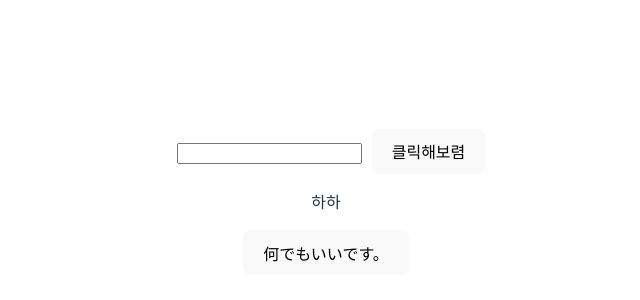
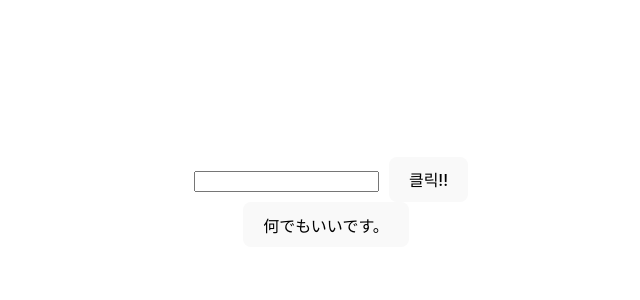
Before and after one commit to YeonghunKO/observer-pattern, a React (Vite) app: page / in a window 1280 px wide. Shown: the part 198-498 px from the top of the page, without its empty margins (314-954 px from the left). Built offline with nearby package versions, Linux system fonts and the light colour scheme.

Commit message:
feat : 텍스트 좀 더 간략하게

```diff
--- a/src/App.tsx
+++ b/src/App.tsx
@@ -7,7 +7,6 @@ import { useToast } from "./hooks/useToast";
 const Nested = () => {
   return (
     <div>
-      <p>하하</p>
       <button
         onClick={() => {
           showToast("何でもいいです。");
@@ -36,7 +35,7 @@ function App() {
     <>
       <input style={{ margin: "10px" }} onChange={onChnage} />
       <button onClick={handleClick} type="button">
-        클릭해보렴
+        클릭!!
       </button>
       <Nested />
       {createPortal(
```
